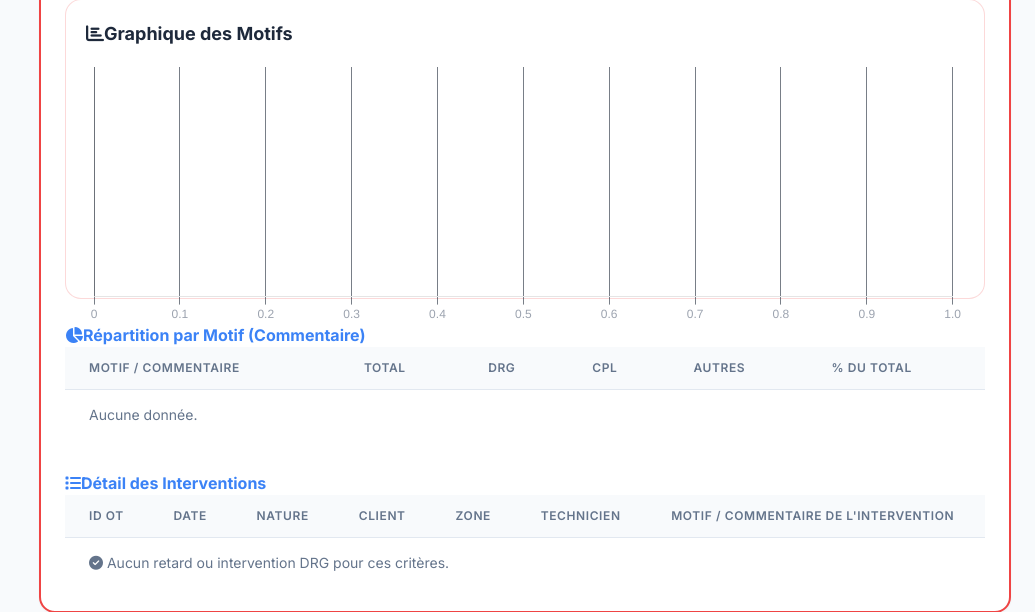
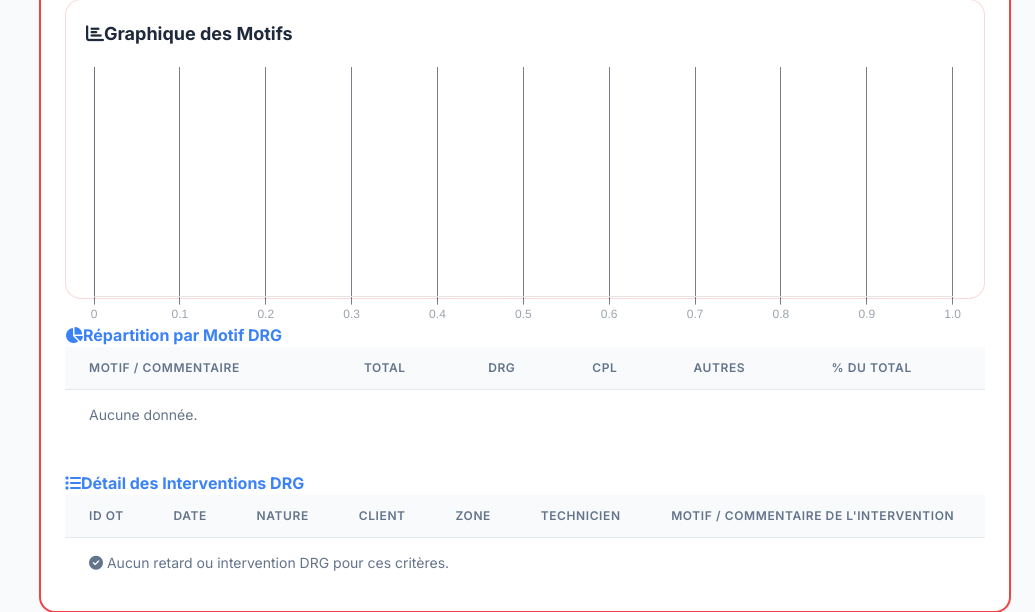
Before and after one commit to Moustapha-code/Blooming-Telecom, a PHP site: page /pages/OT_analyse.php in a window 1280 px wide. Shown: the part 2561-3173 px from the top of the page, without its empty margins (245-1280 px from the left). Run offline with PHP 8.4, Linux system fonts and the light colour scheme; the template is opened without the code that fills it, so the values that code supplies are empty; the visitor is signed in with stand-in values (Sample User, id 1).

Commit message:
Label the motif chart and the two sections below it as DRG
The chart's legend still read 'Retards' even though the section is about
DRG interventions, and the two headings under it did not say what they
covered.

- chart dataset label 'Retards' -> 'DRG'
- 'Répartition par Motif (Commentaire)' -> 'Répartition par Motif DRG'
- 'Détail des Interventions' -> 'Détail des Interventions DRG'

Co-Authored-By: Claude Fable 5 <noreply@anthropic.com>

```diff
--- a/pages/OT_analyse.php
+++ b/pages/OT_analyse.php
@@ -448,7 +448,7 @@ $chartData = [
                             <canvas id="chartByMotif"></canvas>
                         </div>
 
-                        <h4 class="font-bold mb-3 mt-6 text-primary"><i class="fa-solid fa-chart-pie mr-2"></i>Répartition par Motif (Commentaire)</h4>
+                        <h4 class="font-bold mb-3 mt-6 text-primary"><i class="fa-solid fa-chart-pie mr-2"></i>Répartition par Motif DRG</h4>
                         <div class="table-responsive mb-8">
                             <table>
                                 <thead>
@@ -491,7 +491,7 @@ $chartData = [
                             </table>
                         </div>
 
-                        <h4 class="font-bold mb-3 mt-6 text-primary"><i class="fa-solid fa-list mr-2"></i>Détail des Interventions</h4>
+                        <h4 class="font-bold mb-3 mt-6 text-primary"><i class="fa-solid fa-list mr-2"></i>Détail des Interventions DRG</h4>
                         <div class="table-responsive">
                             <table>
                                 <thead>
@@ -806,7 +806,7 @@ $chartData = [
         });
     })();
 
-    // 6) Répartition par motif de retard (Horizontal Bar)
+    // 6) Répartition par motif DRG (Horizontal Bar)
     (function () {
         const ctx = document.getElementById('chartByMotif');
         if (!ctx) return;
@@ -816,9 +816,9 @@ $chartData = [
             data: {
                 labels: labels,
                 datasets: [{
-                    label: 'Retards',
+                    label: 'DRG',
                     data: values,
-                    backgroundColor: 'rgba(239, 68, 68, 0.8)' // red for retard
+                    backgroundColor: 'rgba(239, 68, 68, 0.8)'
                 }]
             },
             options: {
```
